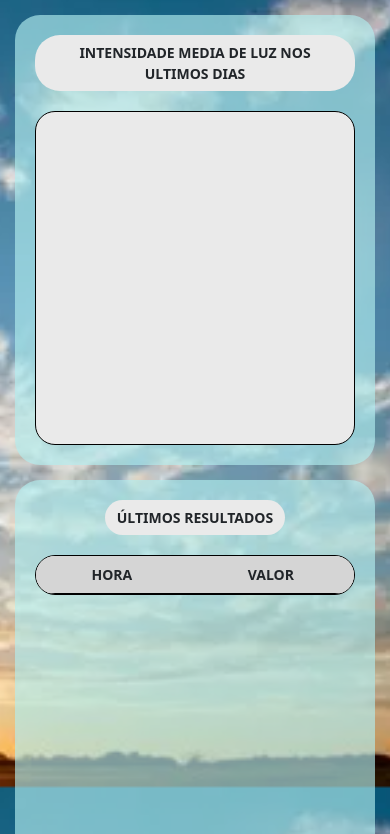
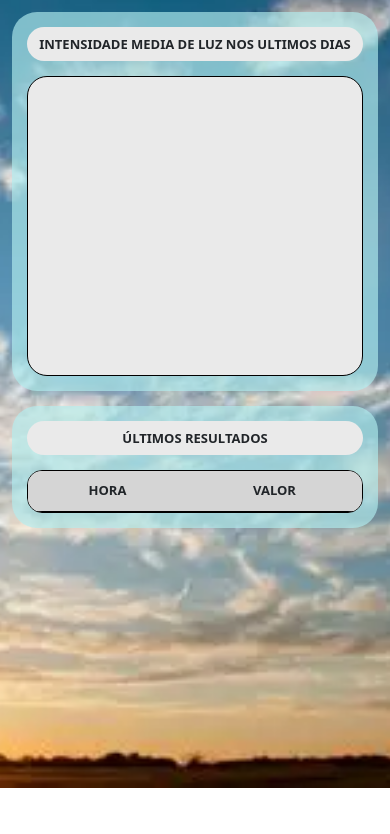
Before and after one commit to joaopaulo10101010/Dashboard, a plain HTML site: page index.html in a window 390 px wide. Shown: the part 57-891 px from the top of the page. After the commit the page ends 845 px from the top, so only its background shows below. Drawn offline with nearby package versions, Linux system fonts and the light colour scheme; no server answers.

Commit message:
Melhorando a responsividade

```diff
--- a/src/css/index.css
+++ b/src/css/index.css
@@ -1,14 +1,9 @@
-
-/* ============================= */
-/* CONFIGURAÇÕES GERAIS          */
-/* ============================= */
 
 * {
     box-sizing: border-box;
 }
 
-html,
-body {
+html, body {
     margin: 0;
     padding: 0;
     min-height: 100%;
@@ -25,12 +20,67 @@ body {
     background-attachment: fixed;
 
     background-repeat: no-repeat;
+
+    overflow-x: hidden;
 }
 
+.navbar-custom {
 
-/* ============================= */
-/* CONTAINER PRINCIPAL            */
-/* ============================= */
+    background-color: rgba(30, 100, 160, 0.75);
+
+    backdrop-filter: blur(8px);
+
+    -webkit-backdrop-filter: blur(8px);
+
+    border-bottom: 1px solid rgba(255, 255, 255, 0.25);
+
+}
+
+.navbar-custom .navbar-brand {
+
+    color: white;
+
+    font-weight: bold;
+
+}
+
+.navbar-custom .nav-link {
+
+    color: rgba(255, 255, 255, 0.85);
+
+    transition: 0.2s;
+
+}
+
+.navbar-custom .nav-link:hover {
+
+    color: white;
+
+    background-color: rgba(255, 255, 255, 0.12);
+
+    border-radius: 8px;
+
+}
+
+.navbar-custom .nav-link.active {
+
+    color: white;
+
+    font-weight: bold;
+
+}
+
+.navbar-custom .navbar-toggler {
+
+    border-color: rgba(255, 255, 255, 0.5);
+
+}
+
+.navbar-custom .navbar-toggler-icon {
+
+    filter: brightness(0) invert(1);
+
+}
 
 #containerPrincipal {
 
@@ -47,12 +97,8 @@ body {
     gap: 30px;
 
     align-items: stretch;
+
 }
-
-
-/* ============================= */
-/* FUNDO DOS PAINÉIS              */
-/* ============================= */
 
 .containerfundo {
 
@@ -61,11 +107,6 @@ body {
     border-radius: 41px;
 
 }
-
-
-/* ============================= */
-/* PAINEL DO GRÁFICO              */
-/* ============================= */
 
 .containergraficolinhas {
 
@@ -85,11 +126,6 @@ body {
 
 }
 
-
-/* ============================= */
-/* TÍTULO DOS PAINÉIS             */
-/* ============================= */
-
 .containerfundotitulo {
 
     background-color: #EAEAEA;
@@ -105,12 +141,10 @@ body {
     width: fit-content;
 
     max-width: 100%;
+
+    overflow-wrap: break-word;
+
 }
-
-
-/* ============================= */
-/* ÁREA DO GRÁFICO                */
-/* ============================= */
 
 .ContainerGrafico {
 
@@ -126,13 +160,23 @@ body {
 
     margin-top: 20px;
 
+    padding: 15px;
+
     display: flex;
 
     align-items: center;
 
     justify-content: center;
+
 }
 
+.ContainerGrafico canvas {
+
+    width: 100% !important;
+
+    height: 100% !important;
+
+}
 
 .textoGrafico {
 
@@ -141,11 +185,6 @@ body {
     color: #777;
 
 }
-
-
-/* ============================= */
-/* PAINEL DA LISTA                */
-/* ============================= */
 
 .containerlista {
 
@@ -160,12 +199,8 @@ body {
     flex-direction: column;
 
     align-items: center;
+
 }
-
-
-/* ============================= */
-/* CONTAINER DA TABELA            */
-/* ============================= */
 
 .tabela-container {
 
@@ -182,12 +217,8 @@ body {
     overflow-y: auto;
 
     max-height: 430px;
+
 }
-
-
-/* ============================= */
-/* TABELA                         */
-/* ============================= */
 
 #tabelatemp {
 
@@ -196,10 +227,8 @@ body {
     border-collapse: collapse;
 
     text-align: center;
+
 }
-
-
-/* Cabeçalho */
 
 #tabelatemp th {
 
@@ -214,20 +243,16 @@ body {
     top: 0;
 
     z-index: 1;
+
 }
-
-
-/* Linhas */
 
 #tabelatemp td {
 
     padding: 10px;
 
     border-bottom: 1px solid #999;
+
 }
-
-
-/* Efeito ao passar o mouse */
 
 #tabelatemp tbody tr:hover {
 
@@ -235,23 +260,11 @@ body {
 
 }
 
-
-/* ============================= */
-/* BORDA                          */
-/* ============================= */
-
 .borda {
 
     border: 1px solid black;
 
 }
-
-
-/* ============================= */
-/* RESPONSIVIDADE                 */
-/* ============================= */
-
-/* Tablets */
 
 @media (max-width: 992px) {
 
@@ -260,6 +273,8 @@ body {
         grid-template-columns: 1fr;
 
         padding: 20px;
+
+        gap: 20px;
 
     }
 
@@ -272,16 +287,44 @@ body {
 
 }
 
+@media (max-width: 576px) {
 
-/* Celulares */
+    body {
 
-@media (max-width: 576px) {
+        background-attachment: scroll;
+
+    }
+
+    .navbar-custom .navbar-brand {
+
+        font-size: 18px;
+
+    }
+
+
+    .navbar-custom .nav-link {
+
+        padding: 10px 15px;
+
+    }
 
     #containerPrincipal {
 
-        padding: 15px;
+        width: 100%;
+
+        padding: 12px;
 
         gap: 15px;
+
+        display: flex;
+
+        flex-direction: column;
+
+    }
+
+    .containerfundo {
+
+        border-radius: 25px;
 
     }
 
@@ -289,27 +332,115 @@ body {
     .containergraficolinhas,
     .containerlista {
 
-        padding: 20px;
+        width: 100%;
+
+        min-height: auto;
+
+        padding: 15px;
 
         border-radius: 25px;
+
+    }
+
+    .containerfundotitulo {
+
+        width: 100%;
+
+        max-width: 100%;
+
+        font-size: 13px;
+
+        line-height: 1.4;
+
+        padding: 8px 10px;
+
+        border-radius: 18px;
+
+    }
+
+    .ContainerGrafico {
+
+        width: 100%;
+
+        height: 300px;
+
+        min-height: 300px;
+
+        margin-top: 15px;
+
+        padding: 10px;
+
+        border-radius: 20px;
+
+    }
+
+    .tabela-container {
+
+        width: 100%;
+
+        max-height: 350px;
+
+        margin-top: 15px;
+
+        border-radius: 15px;
+
+    }
+
+
+    #tabelatemp th {
+
+        padding: 10px 6px;
+
+        font-size: 13px;
+
+    }
+
+
+    #tabelatemp td {
+
+        padding: 9px 6px;
+
+        font-size: 13px;
+
+    }
+
+}
+
+@media (max-width: 360px) {
+
+    #containerPrincipal {
+
+        padding: 8px;
+
+        gap: 10px;
+
+    }
+
+
+    .containergraficolinhas,
+    .containerlista {
+
+        padding: 12px;
+
+        border-radius: 20px;
 
     }
 
 
     .containerfundotitulo {
 
-        font-size: 14px;
-
-        padding: 7px 12px;
+        font-size: 12px;
 
     }
 
 
     .ContainerGrafico {
 
-        min-height: 300px;
+        height: 260px;
 
-        border-radius: 20px;
+        min-height: 260px;
+
+        padding: 5px;
 
     }
 
@@ -317,81 +448,10 @@ body {
     #tabelatemp th,
     #tabelatemp td {
 
-        padding: 8px;
+        padding: 8px 4px;
 
-        font-size: 14px;
+        font-size: 12px;
 
     }
 
 }
-
-/* ============================= */
-/* NAVBAR                         */
-/* ============================= */
-
-.navbar-custom {
-
-    background-color: rgba(30, 100, 160, 0.75);
-
-    backdrop-filter: blur(8px);
-
-    -webkit-backdrop-filter: blur(8px);
-
-    border-bottom: 1px solid rgba(255, 255, 255, 0.25);
-
-}
-
-
-/* Nome Dashboard */
-
-.navbar-custom .navbar-brand {
-
-    color: white;
-
-    font-weight: bold;
-
-}
-
-
-/* Links */
-
-.navbar-custom .nav-link {
-
-    color: rgba(255, 255, 255, 0.85);
-
-    transition: 0.2s;
-
-}
-
-
-/* Link ao passar o mouse */
-
-.navbar-custom .nav-link:hover {
-
-    color: white;
-
-    background-color: rgba(255, 255, 255, 0.12);
-
-    border-radius: 8px;
-
-}
-
-
-/* Página atual */
-
-.navbar-custom .nav-link.active {
-
-    color: white;
-
-    font-weight: bold;
-
-}
-
-
-/* Botão do menu no celular */
-
-.navbar-custom .navbar-toggler {
-
-    border-color: rgba(255, 255, 255, 0.5);
-
-}
```
